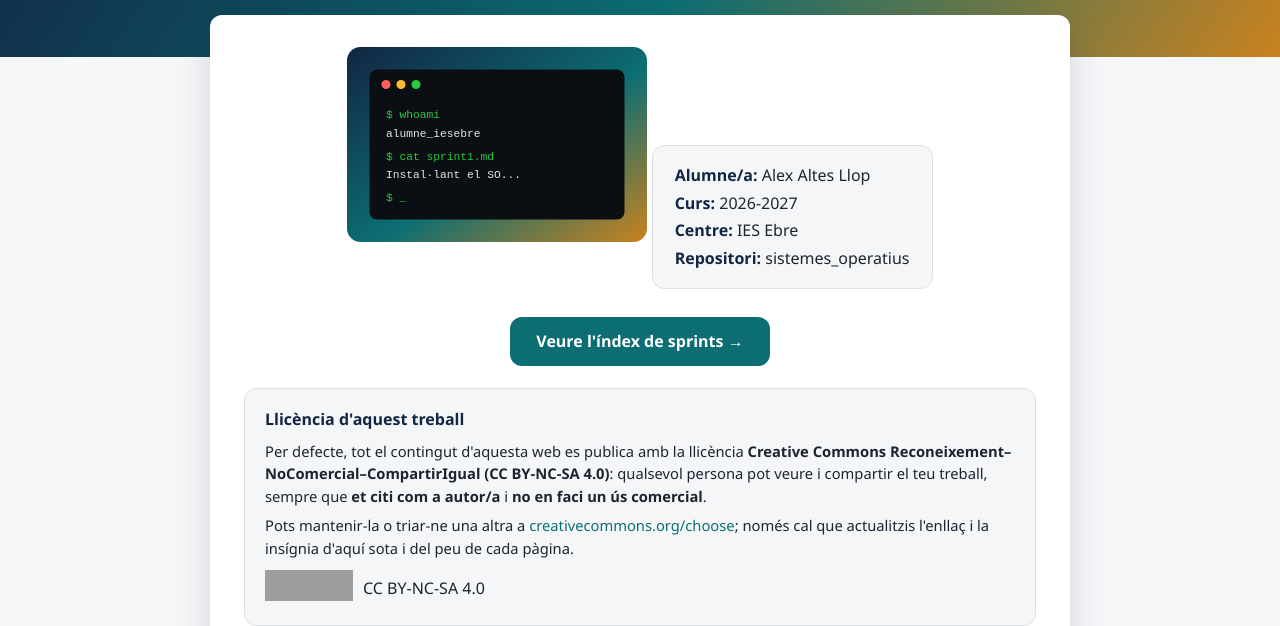
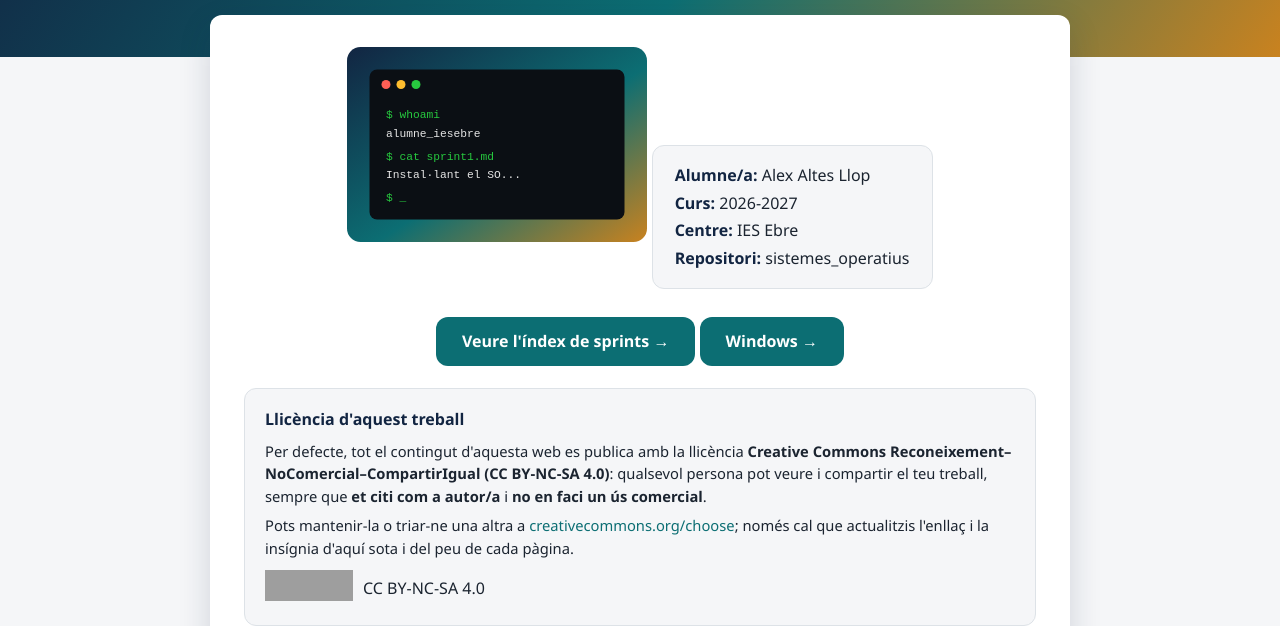
Before and after one commit to alexaltesllop/sistemes_operatius, a plain HTML site: page index.html in a window 1280 px wide. Shown: the part 174-800 px from the top of the page. Drawn offline with Linux system fonts and the light colour scheme; grey boxes are pictures that could not be loaded.

Commit message:
Update index.html

```diff
--- a/index.html
+++ b/index.html
@@ -34,6 +34,7 @@
 
     <br>
     <a class="boto" href="sprints.html">Veure l'índex de sprints →</a>
+    <a class="boto" href="sprints.html">Windows →</a>
 
     <div class="bloc-llicencia">
       <h3>Llicència d'aquest treball</h3>
```
